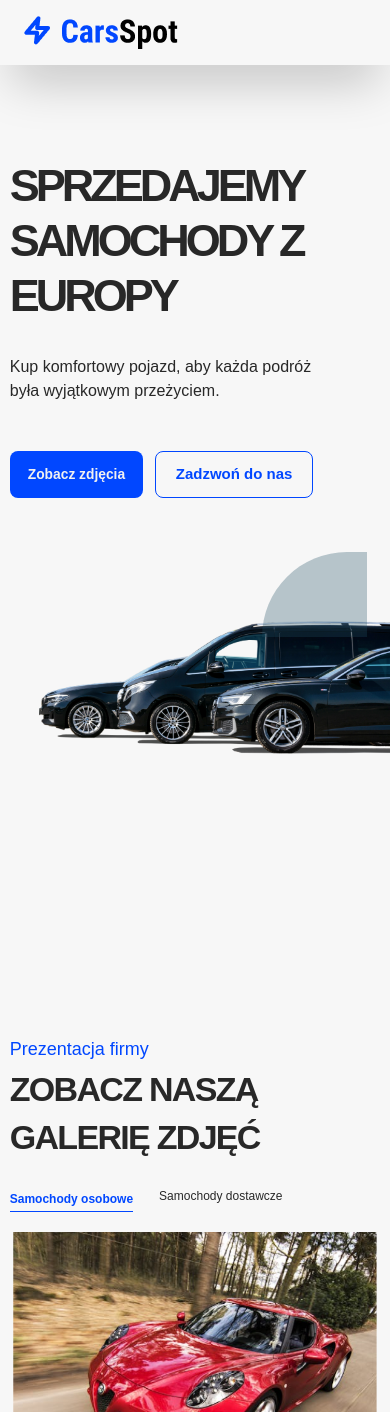
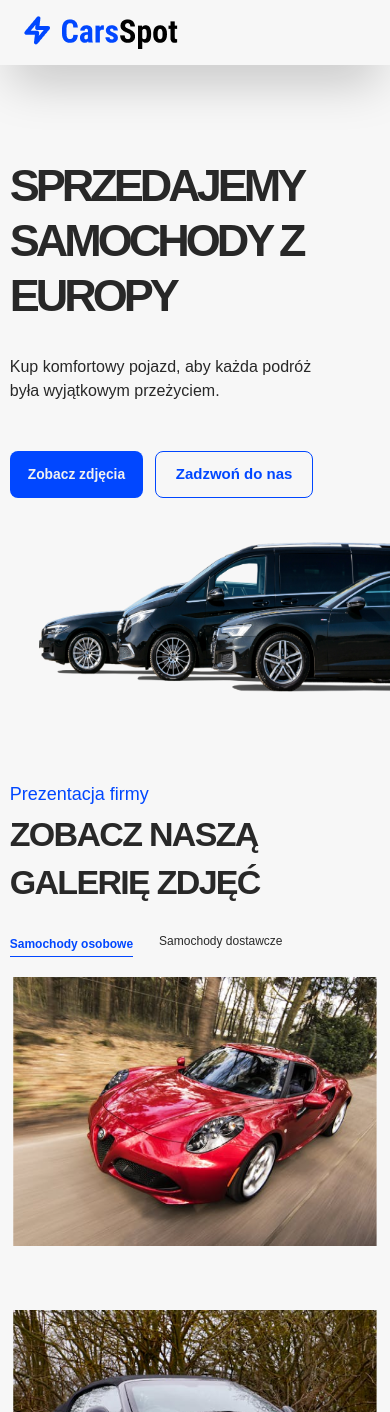
Before and after one commit to MariuszMalankiewicz/cars-spot, a Vue app: page / in a window 390 px wide. Shown: the top 1412 px of the page. Built offline with nearby package versions, Linux system fonts and the light colour scheme; some icons are missing.

Commit message:
fix: rwd hero component

```diff
--- a/src/components/layouts/Headers.vue
+++ b/src/components/layouts/Headers.vue
@@ -1,5 +1,5 @@
 <template>
-  <section id="headers" class="w-[95%] md:w-[90%] mx-auto pt-[80px]">
+  <section id="headers" class="w-[95%] md:w-[90%] mx-auto pt-0 sm:pt-[80px]">
       <div class="flex flex-col gap-[24px]">
         <div>
           <p class="text-start font-robotoCondensed font-normal text-[18px] sm:text-[20px] leading-[32.25px] text-info">Prezentacja firmy</p>
--- a/src/components/layouts/Hero.vue
+++ b/src/components/layouts/Hero.vue
@@ -4,7 +4,7 @@ import SecondaryButton from '../Reuseable/Buttons/SecondaryButton.vue'
 </script>
 
 <template>
-    <section class="mt-24 sm:mt-0 h-[825px] py-[30px] sm:py-[120px] gap-[48px] relative">
+    <section class="mt-24 sm:mt-0 h-[650px] sm:h-[825px] py-[30px] sm:py-[120px] gap-[48px] relative">
         <div class="w-[668.05px] h-[659px] hidden sm:block sm:absolute top-[-170px] sm:top-[-80px] right-[3%] sm:right-[-40%] md:right-[-15%] lg:right-[0%] xl:right-[10%] 2xl:right-[5%]">
           <img class="w-[659px] h-[668.05px]" src="../../assets/imgs/Subtract.png">
         </div>
@@ -20,8 +20,8 @@ import SecondaryButton from '../Reuseable/Buttons/SecondaryButton.vue'
           </div>
         </div>
         <div class="w-full sm:w-[700px] lg:w-[900px] xl:w-[1200px] 2xl:w-[1450px] h-[404.37px] absolute top-[45%] right-[0%] overflow-hidden">
-          <img class="min-w-[300px] w-[90%] h-auto sm:w-[1064px] sm:h-[404.37px] absolute top-[30%] sm:top-[0%] right-[0%] sm:right-[-25%] md:right-0" src="../../assets/imgs/Hero.png" alt="hero img 3 cars">
-          <div class="w-[105px] sm:w-[95px] md:w-[105px] lg:w-[130px] xl:w-[156px] h-[85px] rounded-tl-full absolute top-[13%] right-[6%] sm:right-[12%] md:right-[36%] xl:right-[31%] 2xl:right-[26%] bg-[#1F4D60]/30"></div>
+          <img class="min-w-[300px] w-[90%] min-h-[150px] h-auto sm:w-[1064px] sm:h-[404.37px] absolute top-[30%] sm:top-[0%] right-[0%] sm:right-[-25%] md:right-0" src="../../assets/imgs/Hero.png" alt="hero img 3 cars">
+          <!-- <div class="w-[105px] sm:w-[95px] md:w-[105px] lg:w-[130px] xl:w-[156px] h-[85px] rounded-tl-full absolute top-[13%] right-[6%] sm:right-[12%] md:right-[36%] xl:right-[31%] 2xl:right-[26%] bg-[#1F4D60]/30"></div> -->
         </div>
     </section>
 </template>
```
